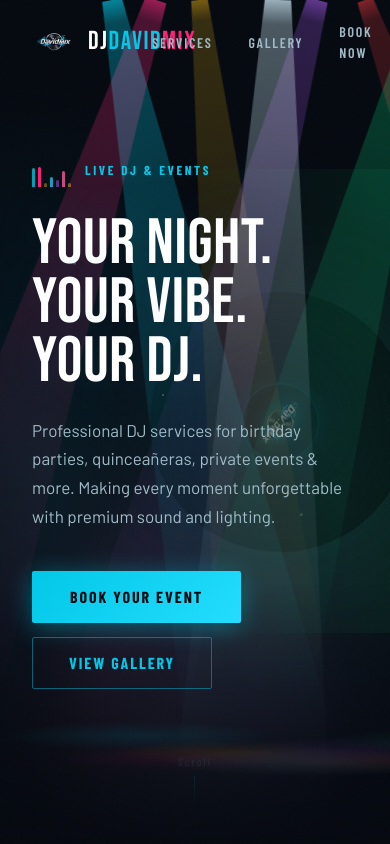
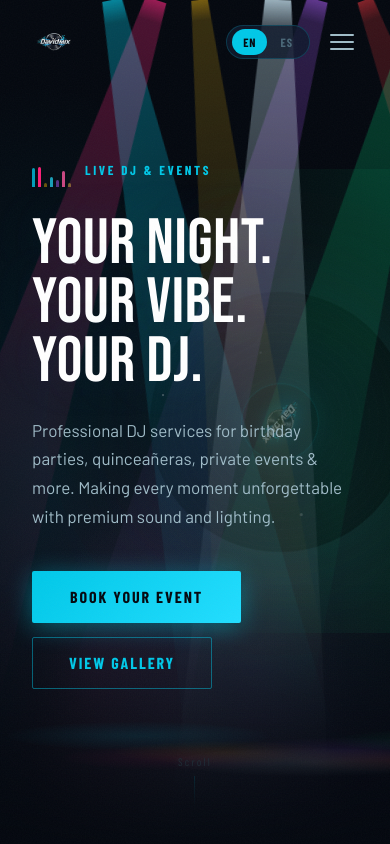
Before and after one commit to Canteenbox/djdavidmix-website, a plain HTML site: page index.html in a window 390 px wide. Shown: the top 844 px of the page. Drawn offline with nearby package versions, Linux system fonts and the light colour scheme; a web font is replaced by a local one.

Commit message:
Fix mobile navbar: hide nav links and brand name on small screens

```diff
--- a/index.html
+++ b/index.html
@@ -553,9 +553,16 @@
     }
     .footer-grid { display: grid; grid-template-columns: 2fr 1fr 1fr; gap: 60px; }
 
+    /* Nav links default (desktop) */
+    .nav-links {
+      display: flex; align-items: center; gap: 36px;
+    }
+
     @media (max-width: 768px) {
-      .nav-links { display: none; }
+      .nav-links { display: none !important; }
       .ham-btn { display: flex; }
+      .nav-brand-name { display: none; }
+      #navbar > div { padding: 0 20px; }
       .vinyl-wrap { width: 260px; right: -20px; opacity: 0.35; top: 50%; }
       .gallery-grid {
         grid-template-columns: repeat(2, 1fr);
@@ -584,10 +591,10 @@
     <div style="max-width:1280px; margin:0 auto; padding:0 32px; display:flex; align-items:center; justify-content:space-between;">
       <a href="#hero" style="display:flex; align-items:center; gap:12px; text-decoration:none;">
         <img src="brand_assets/DjDavidMix Logo.png" alt="DjDavidMix Logo" style="height:44px; width:auto;">
-        <span style="font-family:'Bebas Neue',sans-serif; font-size:26px; letter-spacing:0.06em; color:white; line-height:1;">Dj<span style="color:var(--cyan);">David</span><span style="color:var(--magenta);">Mix</span></span>
+        <span class="nav-brand-name" style="font-family:'Bebas Neue',sans-serif; font-size:26px; letter-spacing:0.06em; color:white; line-height:1;">Dj<span style="color:var(--cyan);">David</span><span style="color:var(--magenta);">Mix</span></span>
       </a>
 
-      <div class="nav-links" style="display:flex; align-items:center; gap:36px;">
+      <div class="nav-links">
         <a href="#services" class="nav-link" data-en="Services" data-es="Servicios">Services</a>
         <a href="#gallery" class="nav-link" data-en="Gallery" data-es="Galería">Gallery</a>
         <a href="#booking" class="nav-link" data-en="Book Now" data-es="Reservar">Book Now</a>
```
